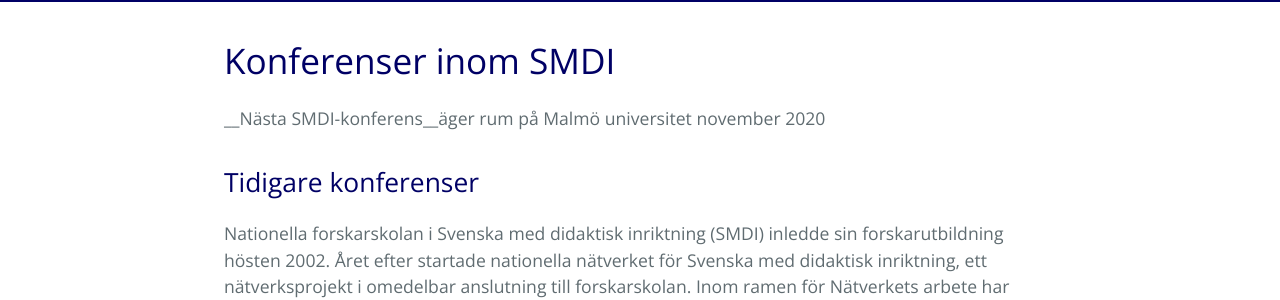
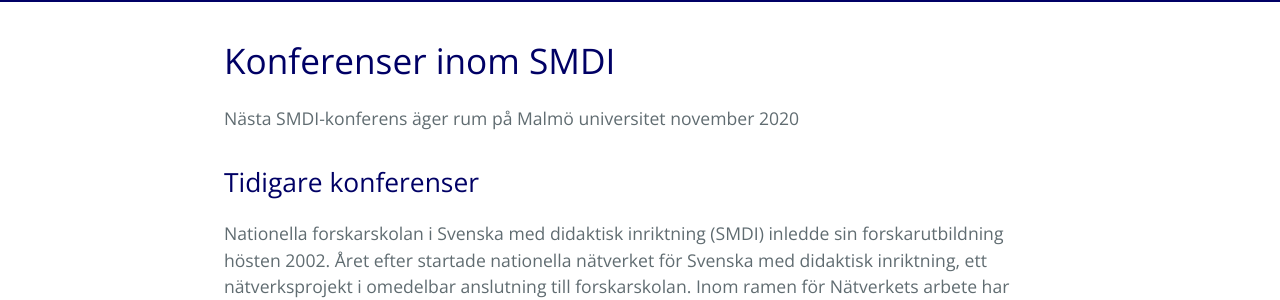
Before and after one commit to smdihemsida/smdihemsida.github.io, a Jekyll site: the page built from konferenser.md, in a window 1280 px wide. Shown: the part 593-893 px from the top of the page. Built offline with Jekyll 4.4.1, drawn with Linux system fonts in a browser that asks for light colours; our own code applies the rules of GitHub Pages for plain Markdown files.

```diff
--- a/konferenser.md
+++ b/konferenser.md
@@ -3,7 +3,7 @@ layout: pages
 ---
 
 # Konferenser inom SMDI
-__Nästa SMDI-konferens__äger rum på Malmö universitet november 2020
+Nästa SMDI-konferens äger rum på Malmö universitet november 2020
 
 ## Tidigare konferenser
 Nationella forskarskolan i Svenska med didaktisk inriktning (SMDI) inledde sin forskarutbildning hösten 2002. Året efter startade nationella nätverket för Svenska med didaktisk inriktning, ett nätverksprojekt i omedelbar anslutning till forskarskolan. Inom ramen för Nätverkets arbete har nationella forskarkonferenser i Smdi och nordiska i NNMF arrangerats.
```
